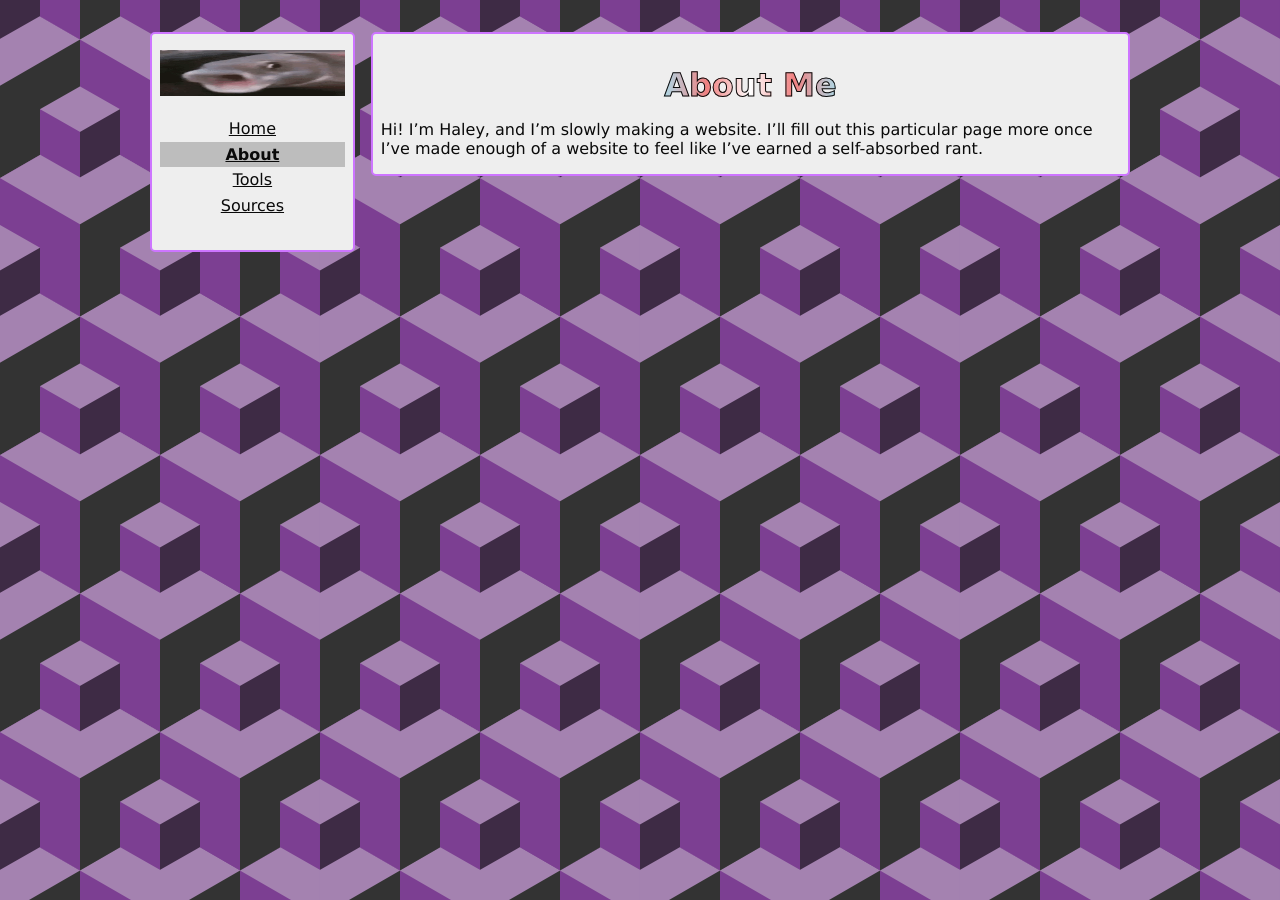
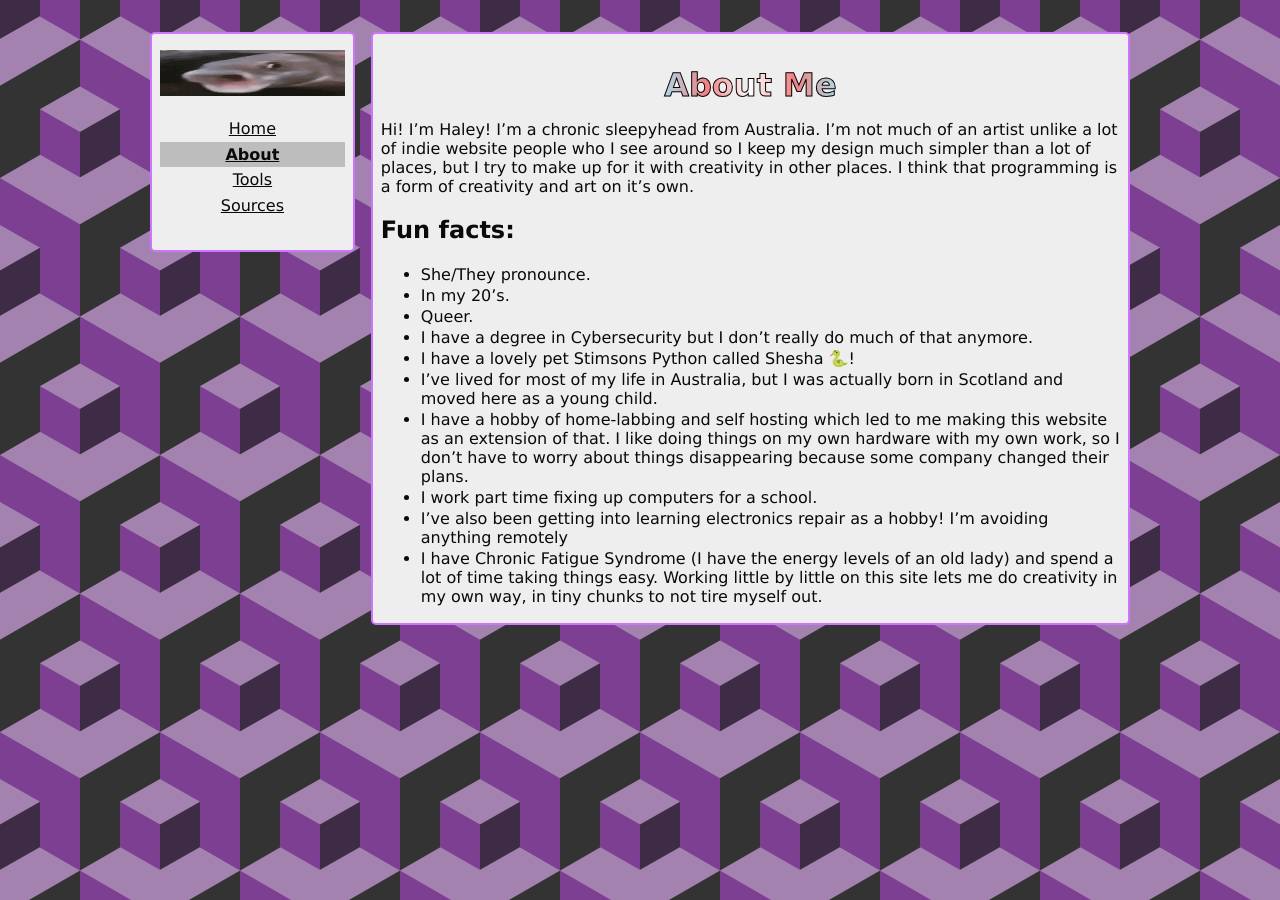
Before and after one commit to haleywm/WebbedSite, a Jekyll site: the page built from src/about.md, in a window 1280 px wide. Built offline with Jekyll 4.4.1, drawn with Linux system fonts in a browser that asks for light colours.

Commit message:
Added an 'About me' section.

```diff
--- a/src/about.md
+++ b/src/about.md
@@ -3,4 +3,17 @@ title: "About Me"
 description: "All about me."
 ---
 
-Hi! I'm Haley, and I'm slowly making a website. I'll fill out this particular page more once I've made enough of a website to feel like I've earned a self-absorbed rant.
+Hi! I'm Haley! I'm a chronic sleepyhead from Australia. I'm not much of an artist unlike a lot of indie website people who I see around so I keep my design much simpler than a lot of places, but I try to make up for it with creativity in other places. I think that programming is a form of creativity and art on it's own.
+
+## Fun facts:
+
+- She/They pronounce.
+- In my 20's.
+- Queer.
+- I have a degree in Cybersecurity but I don't really do much of that anymore.
+- I have a lovely pet Stimsons Python called Shesha 🐍!
+- I've lived for most of my life in Australia, but I was actually born in Scotland and moved here as a young child.
+- I have a hobby of home-labbing and self hosting which led to me making this website as an extension of that. I like doing things on my own hardware with my own work, so I don't have to worry about things disappearing because some company changed their plans.
+- I work part time fixing up computers for a school.
+- I've also been getting into learning electronics repair as a hobby! I'm avoiding anything remotely
+- I have Chronic Fatigue Syndrome (I have the energy levels of an old lady) and spend a lot of time taking things easy. Working little by little on this site lets me do creativity in my own way, in tiny chunks to not tire myself out.
```
Also changed, not shown: README.md (+0 -1 lines).
